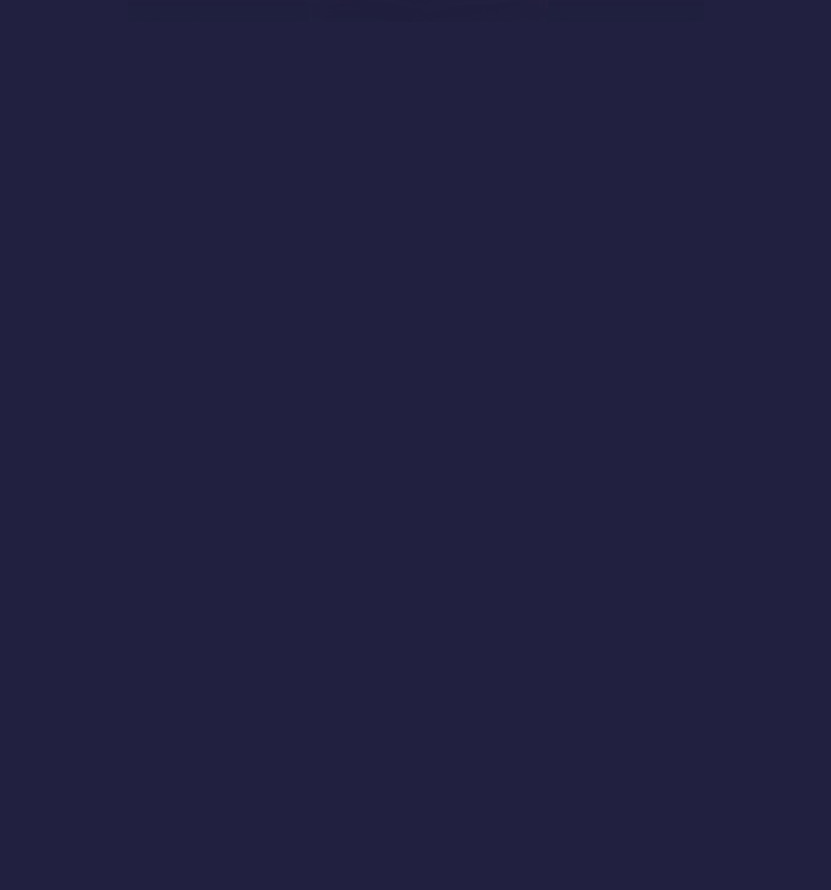
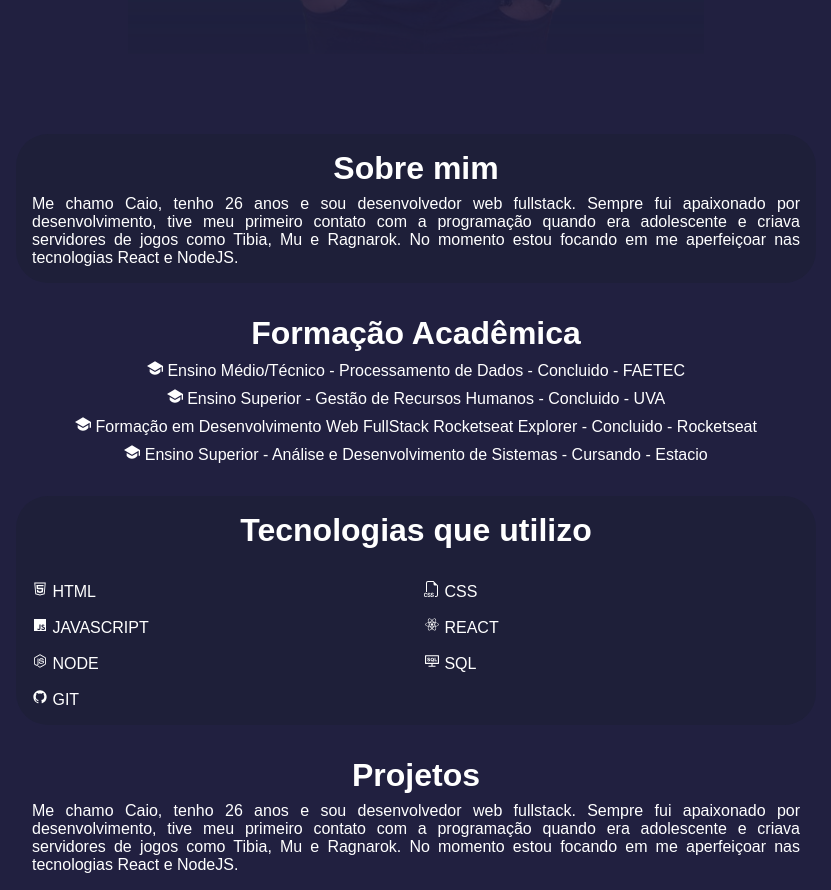
Before and after one commit to CaioMar7/portifolio-react, a React (Vite) app: page / in a window 1280 px wide. Shown: the part 1020-1910 px from the top of the page, without its empty margins (224-1055 px from the left). Before the commit the page ends 1094 px from the top, so only its background shows below. Built offline with nearby package versions, Linux system fonts and the light colour scheme.

Commit message:
Sessões criadas e refatoradas.

```diff
--- a/src/pages/Home/index.jsx
+++ b/src/pages/Home/index.jsx
@@ -1,7 +1,10 @@
-import { Container, FirstSection, SecondSection } from "./styles";
+import { Container, FirstSection, SecondSection, SectionDescription, SectionTitle, ThirdSection, FourthSection, FifthSection, SixthSection } from "./styles";
 import { LinkButton } from "../../components/LinkButton";
 import { BsFillArrowDownCircleFill } from "react-icons/bs";
-import { BiMessageSquareDetail } from "react-icons/bi";
+import { BiMessageSquareDetail, BiLogoReact, BiLogoJavascript, BiLogoNodejs,BiLogoGithub } from "react-icons/bi";
+import { AiOutlineHtml5, AiOutlineConsoleSql } from "react-icons/ai"
+import { BsFiletypeCss } from "react-icons/bs"
+import { RiGraduationCapFill } from "react-icons/ri"
 import ImgCaio  from "../../assets/portifolio-img.png"
 
 export function Home() {
@@ -23,6 +26,47 @@
                 <img src={ImgCaio} alt="Foto do desenvolvedor Caio"/>
             </div>
             </SecondSection>
+            <ThirdSection>
+                <SectionTitle> Sobre mim </SectionTitle>
+                <SectionDescription> Me chamo Caio, tenho 26 anos e sou desenvolvedor web fullstack. Sempre fui apaixonado por desenvolvimento, tive meu primeiro contato com a programação quando era adolescente e criava servidores de jogos como Tibia, Mu e Ragnarok. No momento estou focando em me aperfeiçoar nas tecnologias React e NodeJS. </SectionDescription>
+            </ThirdSection>
+            <FourthSection>
+                <SectionTitle> Formação Acadêmica </SectionTitle>
+                <SectionDescription> <RiGraduationCapFill/> Ensino Médio/Técnico - Processamento de Dados - Concluido - FAETEC</SectionDescription>
+                <SectionDescription> <RiGraduationCapFill/> Ensino Superior - Gestão de Recursos Humanos - Concluido - UVA</SectionDescription>
+                <SectionDescription> <RiGraduationCapFill/> Formação em Desenvolvimento Web FullStack Rocketseat Explorer - Concluido - Rocketseat </SectionDescription>
+                <SectionDescription> <RiGraduationCapFill/> Ensino Superior - Análise e Desenvolvimento de Sistemas - Cursando - Estacio </SectionDescription>
+            </FourthSection>
+            <FifthSection>
+                <SectionTitle> Tecnologias que utilizo </SectionTitle>
+                <ul>
+                    <li>
+                        <SectionDescription> <AiOutlineHtml5/> HTML</SectionDescription>
+                    </li>
+                    <li>
+                        <SectionDescription> <BsFiletypeCss/> CSS</SectionDescription>
+                    </li>
+                    <li>
+                        <SectionDescription> <BiLogoJavascript/> JAVASCRIPT</SectionDescription>
+                    </li>
+                    <li>
+                        <SectionDescription> <BiLogoReact/> REACT</SectionDescription>
+                    </li>
+                    <li>
+                        <SectionDescription> <BiLogoNodejs/> NODE</SectionDescription>
+                    </li>
+                    <li>
+                        <SectionDescription> <AiOutlineConsoleSql/> SQL</SectionDescription>
+                    </li>
+                    <li>
+                        <SectionDescription> <BiLogoGithub/> GIT</SectionDescription>
+                    </li>
+                </ul>
+            </FifthSection>
+            <SixthSection>
+                <SectionTitle> Projetos </SectionTitle>
+                <SectionDescription> Me chamo Caio, tenho 26 anos e sou desenvolvedor web fullstack. Sempre fui apaixonado por desenvolvimento, tive meu primeiro contato com a programação quando era adolescente e criava servidores de jogos como Tibia, Mu e Ragnarok. No momento estou focando em me aperfeiçoar nas tecnologias React e NodeJS. </SectionDescription>
+            </SixthSection>
         </Container>
     )
 }
--- a/src/pages/Home/styles.js
+++ b/src/pages/Home/styles.js
@@ -6,23 +6,40 @@
 
     padding: 5vh 1vh;
 
+    gap: 1rem;
+
     display: grid;
-    grid-template-rows: 1fr 3fr;
+    grid-template-rows: 1fr 3fr 1fr 1fr 1fr 1fr;
     grid-template-areas:
     "firstsection"
     "secondsection"
+    "thirdsection"
+    "fourthsection"
+    "fifthsection"
+    "sixthsection"
     ;
 `
 
-export const FirstSection = styled.section`
+export const Section = styled.section`
     width: 100%;
     padding: 1rem;
-    grid-area: firstsection;
 
+    gap: .5rem;
 
     display: flex;
     flex-direction: column;
     justify-content: center;
+    align-items: center;
+
+    max-width: 50rem;
+    margin: 0 auto;
+`
+
+
+export const FirstSection = styled(Section)`
+    grid-area: firstsection;
+    align-items: inherit;
+
     gap: 2rem;
 
     a {
@@ -57,12 +74,8 @@
     }
 `
 
-export const SecondSection = styled.section`
-    width: 100%;
+export const SecondSection = styled(Section)`
     grid-area: secondsection;
-    display: flex;
-    justify-content: center;
-    align-items: center;
 
     div:nth-child(1){
         width: 100%;
@@ -88,3 +101,51 @@
         }
     }
 `
+
+export const ThirdSection = styled(Section) `
+    grid-area: thirdsection;
+
+    background-color: #1e1f39;
+    border-radius: 2rem;
+`
+
+export const FourthSection = styled(Section) `
+    grid-area: fourthsection;
+`
+
+export const FifthSection = styled(Section) `
+    grid-area: fifthsection;
+
+    background-color: #1e1f39;
+    border-radius: 2rem;
+
+    gap: 2rem;
+
+    ul {
+        display: grid;
+        align-items: center;
+        justify-content: center;
+
+        width: 100%;
+        max-width: 50rem;
+        grid-template-columns: 1fr 1fr;
+        gap: 1rem;
+    }
+
+`
+
+export const SixthSection = styled(Section) `
+    grid-area: sixthsection;
+`
+
+export const SectionTitle = styled.h2`
+        color: ${({theme}) => theme.COLORS.TEXT_WHITE};
+        font-size: 2rem;
+`
+
+export const SectionDescription = styled.p`
+        color: ${({theme}) => theme.COLORS.TEXT_WHITE};
+        text-align: justify;
+
+        max-width: 50rem;
+`
```
